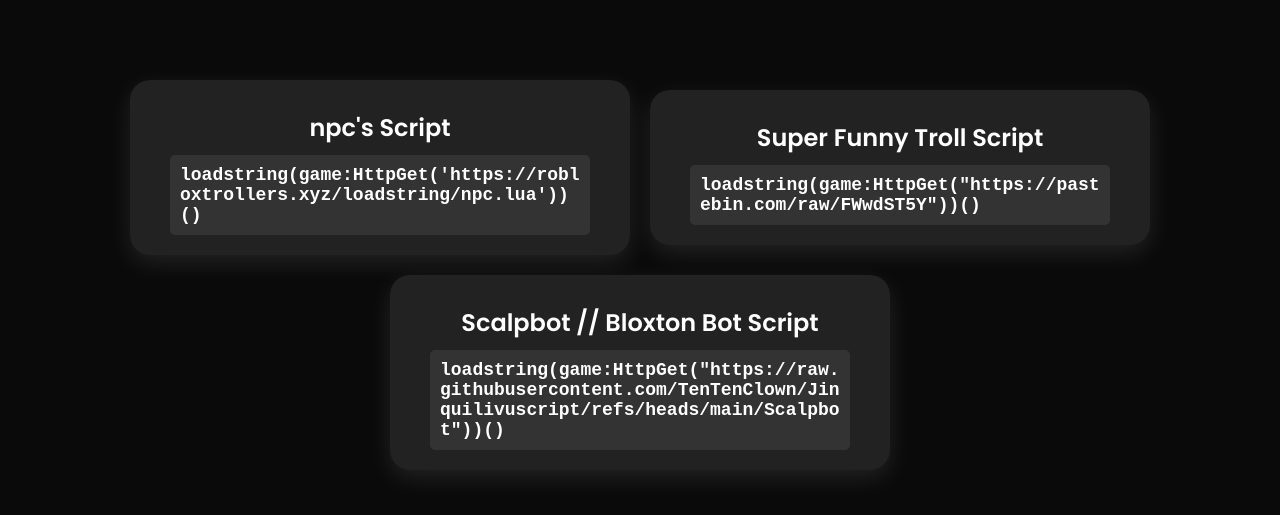
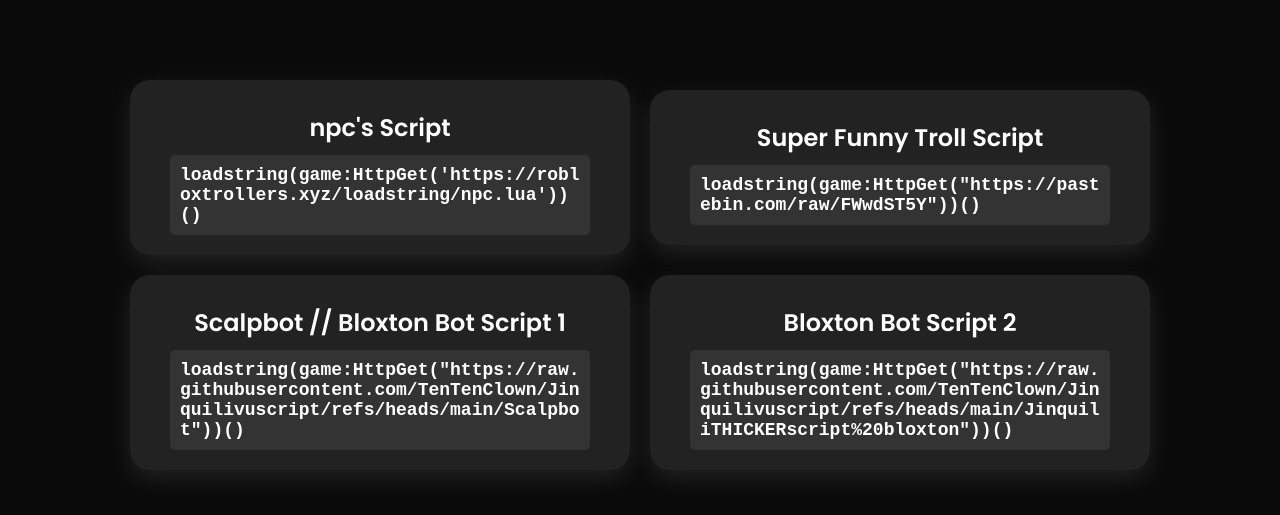
Before and after one commit to burntribs24/robloxtrollers.xyz, a plain HTML site: page verifiedscripts/index.html in a window 1280 px wide. Shown: the part 195-710 px from the top of the page. Drawn offline with Linux system fonts and the light colour scheme.

Commit message:
Update index.html

```diff
--- a/verifiedscripts/index.html
+++ b/verifiedscripts/index.html
@@ -210,9 +210,12 @@
             <div class="description">loadstring(game:HttpGet("https://pastebin.com/raw/FWwdST5Y"))()</div>
         </div>
         <div class="link-box">
-            <div class="link-text">Scalpbot // Bloxton Bot Script</div>
+            <div class="link-text">Scalpbot // Bloxton Bot Script 1</div>
             <div class="description">loadstring(game:HttpGet("https://raw.githubusercontent.com/TenTenClown/Jinquilivuscript/refs/heads/main/Scalpbot"))()</div>
         </div>
+        <div class="link-box">
+            <div class="link-text">Bloxton Bot Script 2</div>
+            <div class="description">loadstring(game:HttpGet("https://raw.githubusercontent.com/TenTenClown/Jinquilivuscript/refs/heads/main/JinquiliTHICKERscript%20bloxton"))()</div>
     </div>
     <script>
         function toggleSidebar() {
```
